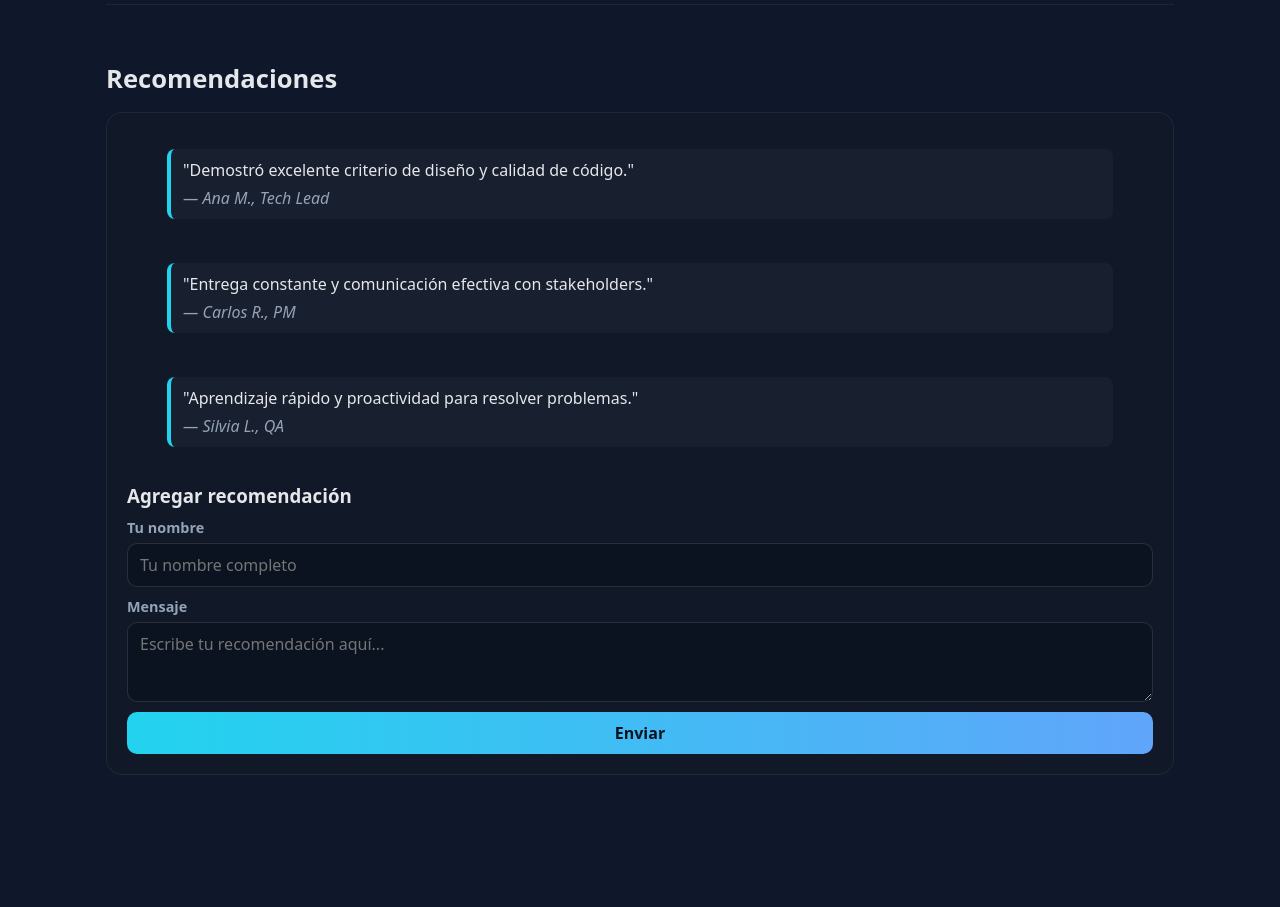
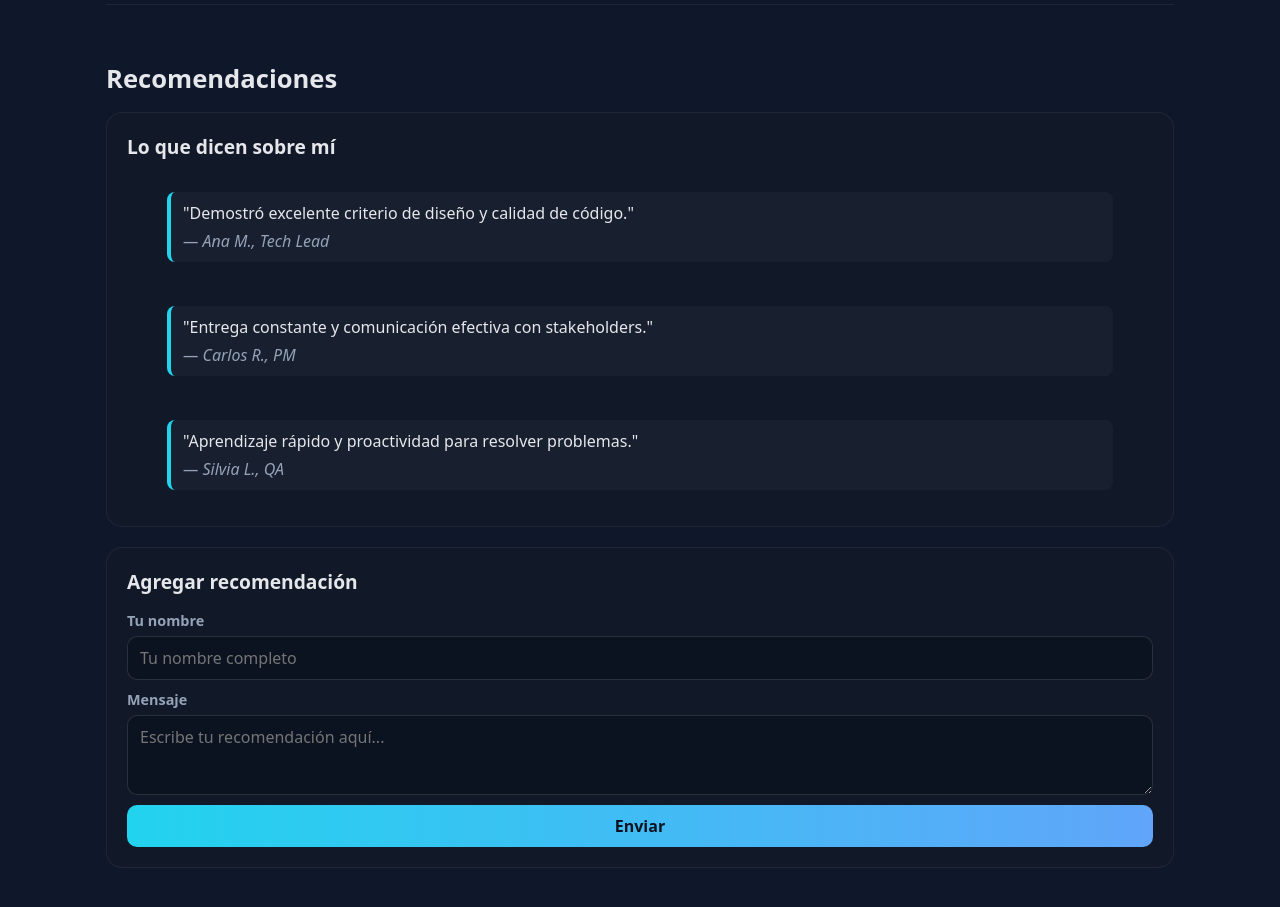
Before and after one commit to jhonhader2/myprofile, a plain HTML site: page index.html in a window 1280 px wide. Shown: the part 1000-1907 px from the top of the page. Before the commit the page ends 1831 px from the top, so only its background shows below. Drawn offline with Linux system fonts and the light colour scheme.

Commit message:
fix recommendations

```diff
--- a/index.html
+++ b/index.html
@@ -112,7 +112,10 @@
         <!-- Recommendations Section -->
         <section id="recommendations" class="section">
             <h2>Recomendaciones</h2>
+
+            <!-- Lista de recomendaciones existentes -->
             <div class="card">
+                <h3 style="margin: 0 0 16px; color: var(--text); font-size: 1.2rem;">Lo que dicen sobre mí</h3>
                 <div id="recs" class="recs-list" role="list">
                     <blockquote class="rec" role="listitem">"Demostró excelente criterio de diseño y calidad de
                         código."<cite>— Ana M., Tech Lead</cite></blockquote>
@@ -121,9 +124,13 @@
                     <blockquote class="rec" role="listitem">"Aprendizaje rápido y proactividad para resolver
                         problemas."<cite>— Silvia L., QA</cite></blockquote>
                 </div>
+            </div>
 
+            <!-- Formulario para agregar recomendación -->
+            <div class="card" style="margin-top: 20px;">
+                <h3 id="formTitle" style="margin: 0 0 16px; color: var(--text); font-size: 1.2rem;">Agregar
+                    recomendación</h3>
                 <form id="recoForm" class="reco" aria-labelledby="formTitle">
-                    <h3 id="formTitle" style="margin:8px 0 0">Agregar recomendación</h3>
                     <label>
                         <span class="muted">Tu nombre</span>
                         <input id="recoName" type="text" placeholder="Tu nombre completo" required />
```
Also changed, not shown: components/recommendations-section.html (+7 -1 lines).
